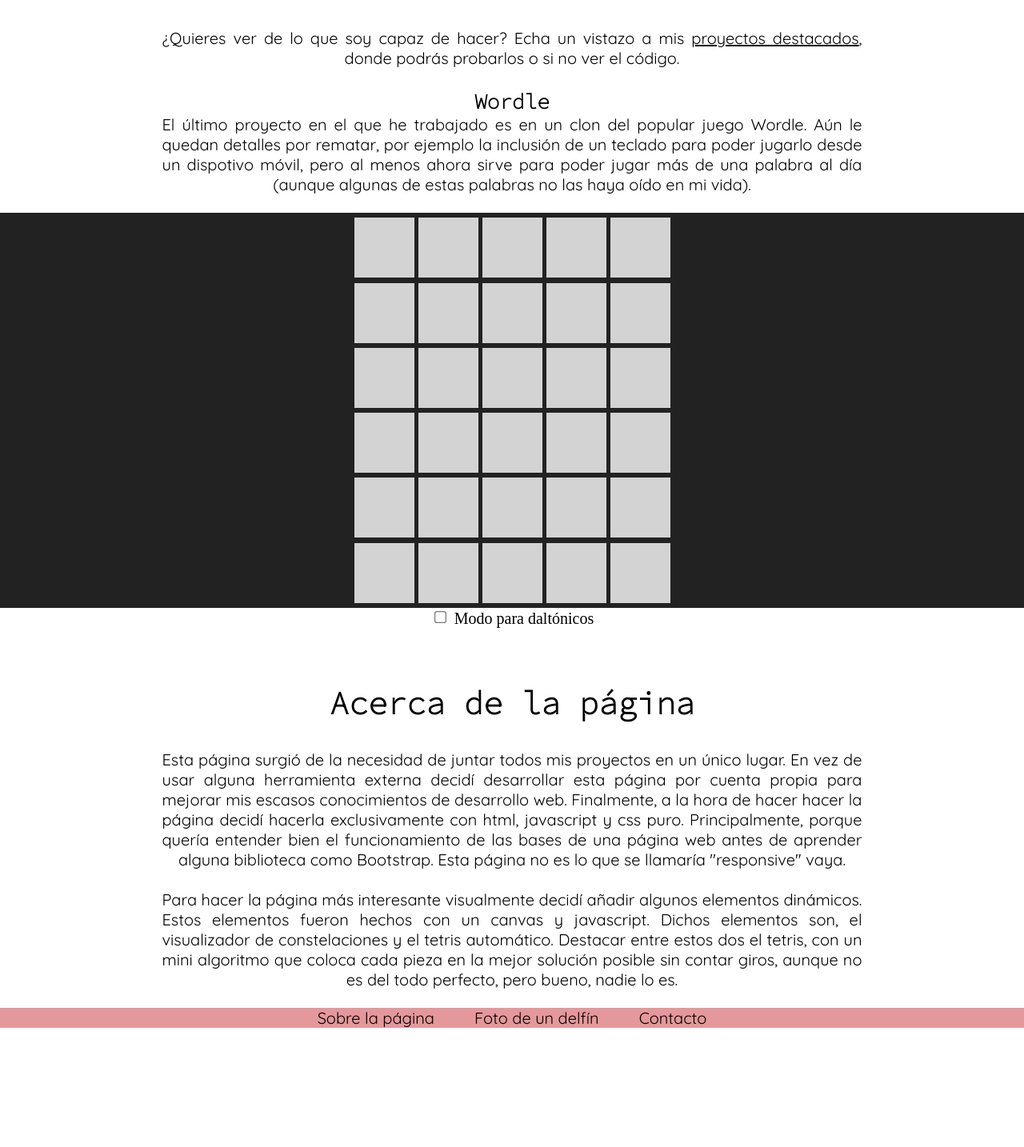
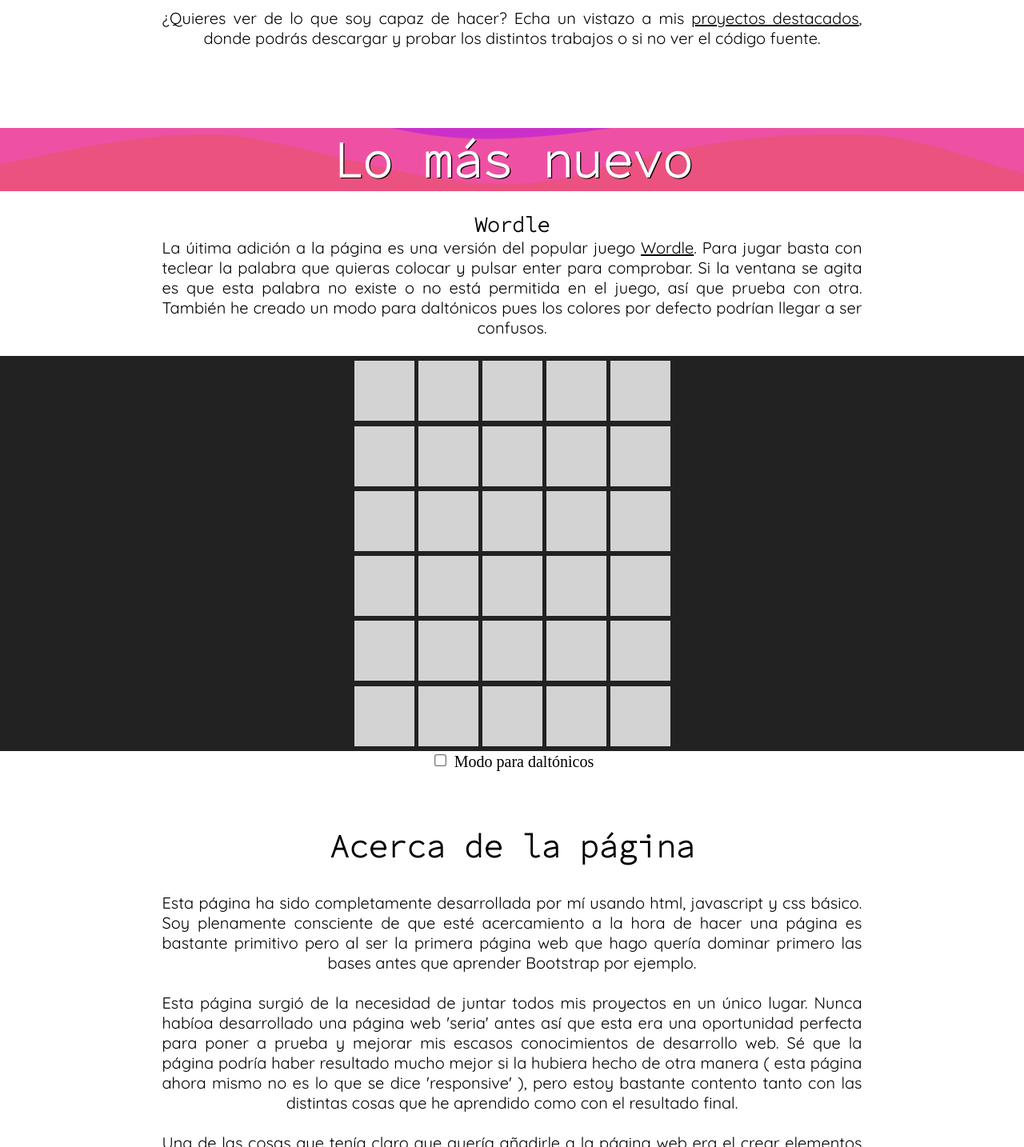
Before and after one commit to sryojhan/Web, a plain HTML site: page index.html in a window 1280 px wide. Shown: the part 1366-2800 px from the top of the page at 80% size. Before the commit the page ends 2651 px from the top, so only its background shows below. Drawn offline with Linux system fonts and the light colour scheme.

Commit message:
Mejoras en la pagina web

```diff
--- a/index.html
+++ b/index.html
@@ -30,14 +30,14 @@
         <p>
             Mi nombre es Yojhan Steven García Peña, y he creado esta página a modo de portfolio para ir subiendo mis
             proyectos más destacables.
-            Esta página ha sido completamente desarrollada por mí ( sinceramente, no de la mejor manera ) usando html,
-            javascript y css básico.
+
+            Más información sobre la página <a href="#Pagina">en este enlace.</a>
             <br>
             <br>
 
-            Para más información no dudes en
-            <a href="About.html#Contacto">contactar</a>
-            conmigo.
+            Si lo que deseas es ponerte en contacto conmigo,
+            <a href="About.html#Contacto">aquí</a>
+            está mi información de contacto.
         </p>
     </div>
 
@@ -61,15 +61,27 @@
     <div class="body">
         <p>
             ¿Quieres ver de lo que soy capaz de hacer?
-            Echa un vistazo a mis <a href="Projects.html">proyectos destacados</a>, donde podrás probarlos o si no ver el código.
+            Echa un vistazo a mis <a href="Projects.html">proyectos destacados</a>, donde podrás descargar y probar los
+            distintos trabajos
+            o si no ver el código fuente.
             <br>
             <br>
         </p>
-        <h3 style="margin: auto; text-align: center ">Wordle</h3>
+
+    </div>
+
+    <div class="parallax" style="margin-top: 60px">
+        <h2>
+            Lo más nuevo
+        </h2>
+    </div>
+    <div class="body">
+
+        <h3 id="Wordle" style="margin: auto; text-align: center; margin-top: 20px; ">Wordle</h3>
         <p>
-            El último proyecto en el que he trabajado es en un clon del popular juego Wordle. Aún le quedan detalles por
-            rematar, por ejemplo la inclusión de un teclado para poder jugarlo desde un dispotivo móvil, pero al menos
-            ahora sirve para poder jugar más de una palabra al día (aunque algunas de estas palabras no las haya oído en mi vida).
+            La úitima adición a la página es una versión del popular juego  <a href="https://wordle.danielfrg.com/">Wordle</a>. Para jugar basta con teclear la palabra que
+            quieras colocar y pulsar enter para comprobar. Si la ventana se agita es que esta palabra no existe o no está permitida en el juego, así que prueba con otra.
+            También he creado un modo para daltónicos pues los colores por defecto podrían llegar a ser confusos.
         </p>
 
     </div>
@@ -97,23 +109,32 @@
             Acerca de la página
         </h2>
         <p>
-            Esta página surgió de la necesidad de juntar todos mis proyectos en un único lugar. En vez de usar alguna
-            herramienta externa decidí desarrollar esta página por cuenta propia para mejorar mis escasos conocimientos
-            de
-            desarrollo web. Finalmente, a la hora de hacer hacer la página decidí hacerla exclusivamente con html,
-            javascript y css puro. Principalmente, porque quería entender bien el funcionamiento de las bases de una
-            página web antes de aprender alguna biblioteca como Bootstrap. Esta página no es lo que se llamaría
-            "responsive" vaya.<br>
+            Esta página ha sido completamente desarrollada por mí usando html, javascript y css básico. Soy plenamente
+            consciente de que esté acercamiento a la hora de hacer una página es bastante primitivo pero al ser la
+            primera
+            página web que hago quería dominar primero las bases antes que aprender Bootstrap por ejemplo.
+            <br>
+            <br>
+
+            Esta página surgió de la necesidad de juntar todos mis proyectos en un único lugar. Nunca habíoa
+            desarrollado una
+            página web 'seria' antes así que esta era una oportunidad perfecta para poner a prueba y mejorar mis escasos
+            conocimientos de desarrollo web. Sé que la página podría haber resultado mucho mejor si la hubiera hecho de
+            otra manera ( esta página ahora mismo no es lo que se dice 'responsive' ), pero estoy bastante contento
+            tanto con las distintas cosas que he aprendido como con el resultado final.
 
             <br>
+            <br>
 
-            Para hacer la página más interesante visualmente decidí añadir algunos elementos dinámicos. Estos elementos
-            fueron
-            hechos con un canvas y javascript. Dichos elementos son, el visualizador de constelaciones y el tetris
-            automático.
-            Destacar entre estos dos el tetris, con un mini algoritmo que coloca cada pieza en la mejor solución posible
-            sin
-            contar giros, aunque no es del todo perfecto, pero bueno, nadie lo es. <br>
+            Una de las cosas que tenía claro que quería añadirle a la página web era el crear elementos visuales de
+            forma procedural usando javascript. En mi opinión dichos elementos dotan de dinamismo a la página y creo que
+            queda visualmente todo más bonito. De entre estos elementos, quiero destacar el tetris de la sección de
+            proyectos,
+            pues aunque me costó mucho hacer que quedase exactamente como quería usando css, el resultado final es
+            bastante cercano
+            a mi idea inicial, aunque el algoritmo de colocación de piezas no sea el mejor creado, al menos hace lo que
+            puede.
+            <br>
 
         </p>
 
```
Also changed, not shown: Projects.html (+56 -25 lines).
